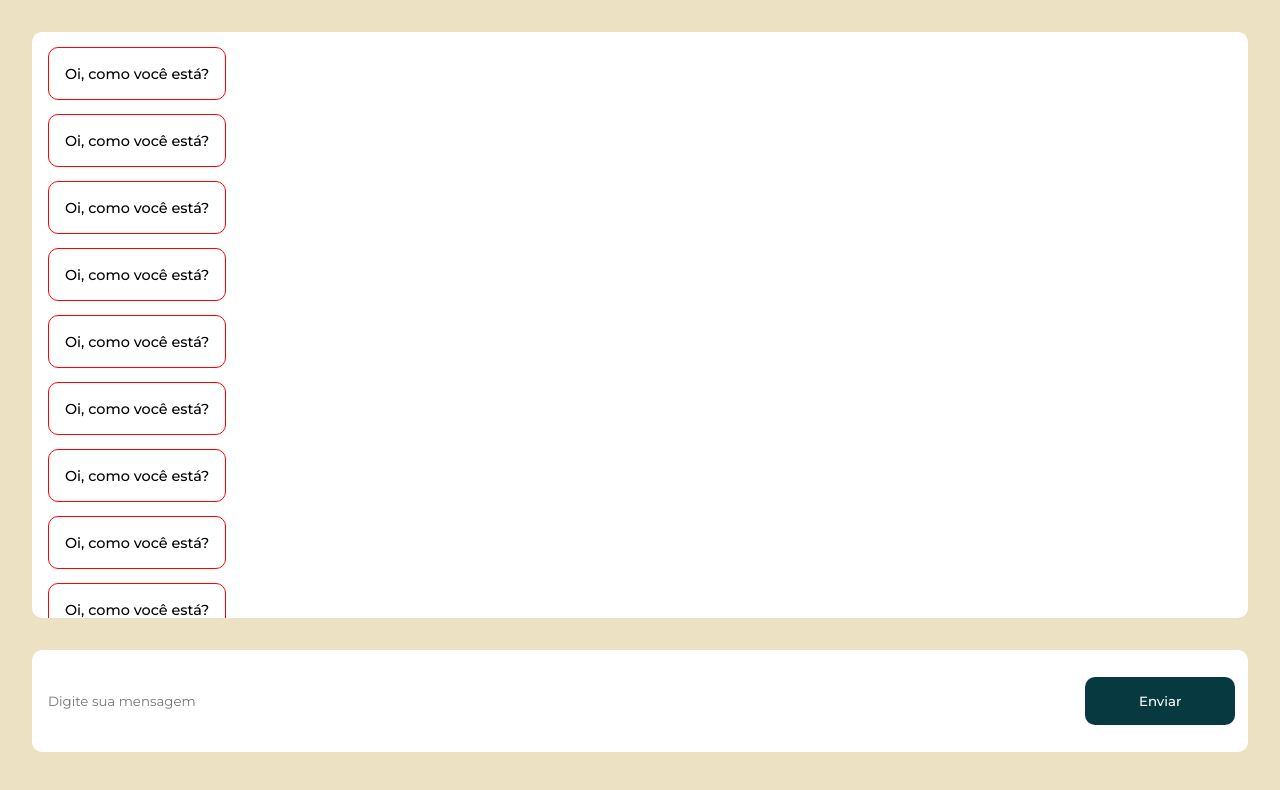
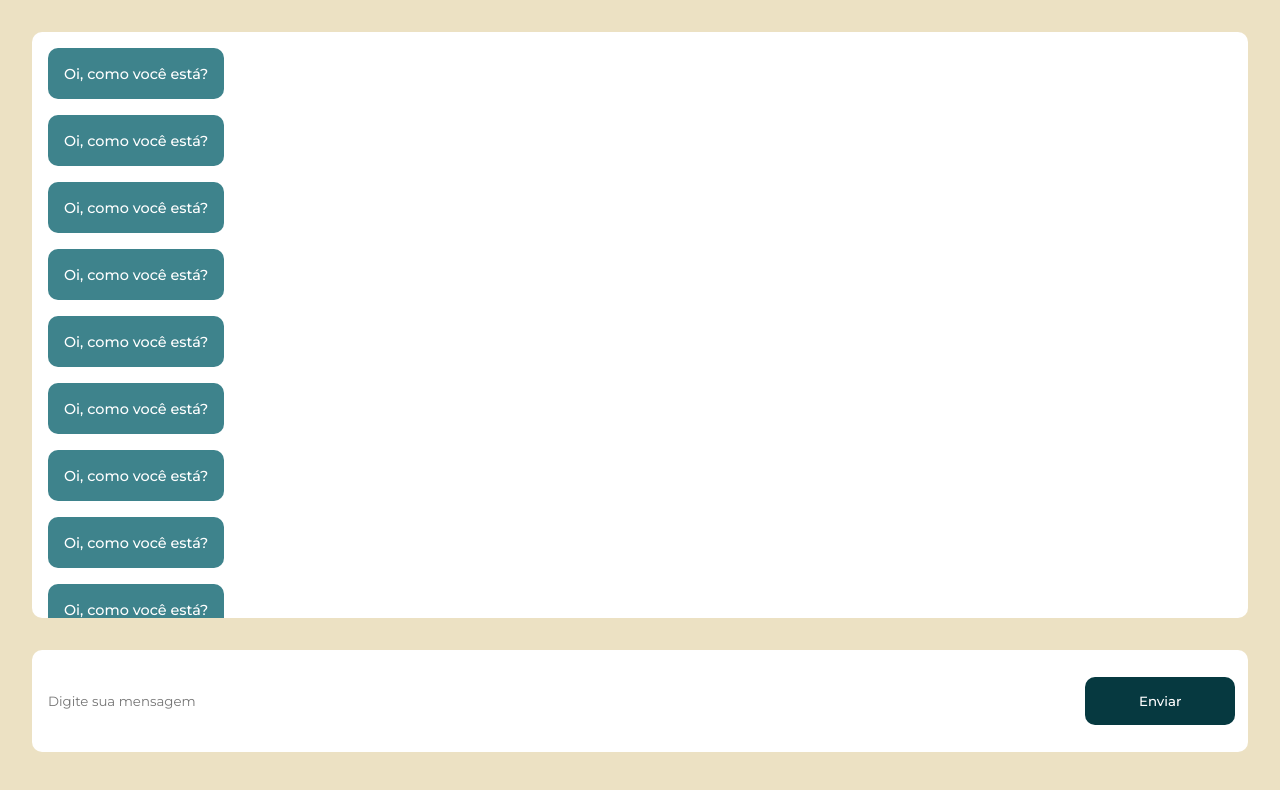
Before and after one commit to alalan55/client-socket, a Vue app: page / in a window 1280 px wide. Shown: the top 790 px of the page. Built offline with nearby package versions, Linux system fonts and the light colour scheme.

Commit message:
Insere cores corretas para a mensagem

```diff
--- a/src/assets/scss/variables.scss
+++ b/src/assets/scss/variables.scss
@@ -3,6 +3,7 @@ $blue-2: #195e63;
 $blue-3: #3e838c;
 $blue-4: #8ebdb6;
 $yellow-1: #ece1c3;
+$yellow-2: #fdf8ea;
 
 $p-1: 1rem;
 
--- a/src/components/atoms/MessageItem.vue
+++ b/src/components/atoms/MessageItem.vue
@@ -24,7 +24,7 @@ export default {
     // border: 1px solid;
     padding: $p-1 0;
     .content-message{
-        border: 1px solid red;
+        background: $blue-3;
         display: inline;
         padding: $p-1;
         border-radius: 10px;
@@ -32,6 +32,7 @@ export default {
         span{
             font-weight: 500;
             font-size: .9em;
+            color: white;
         }
     }
 }
```
